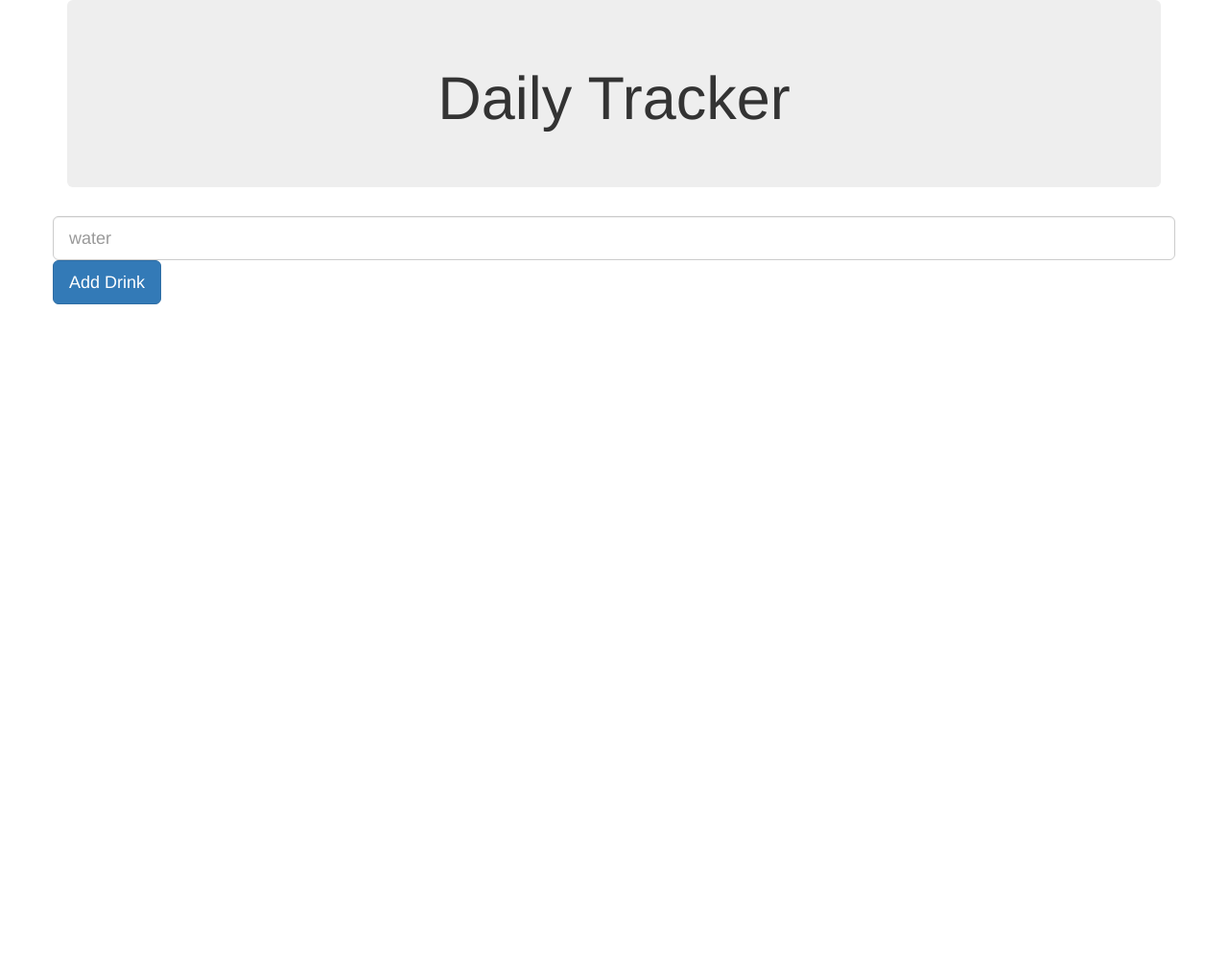
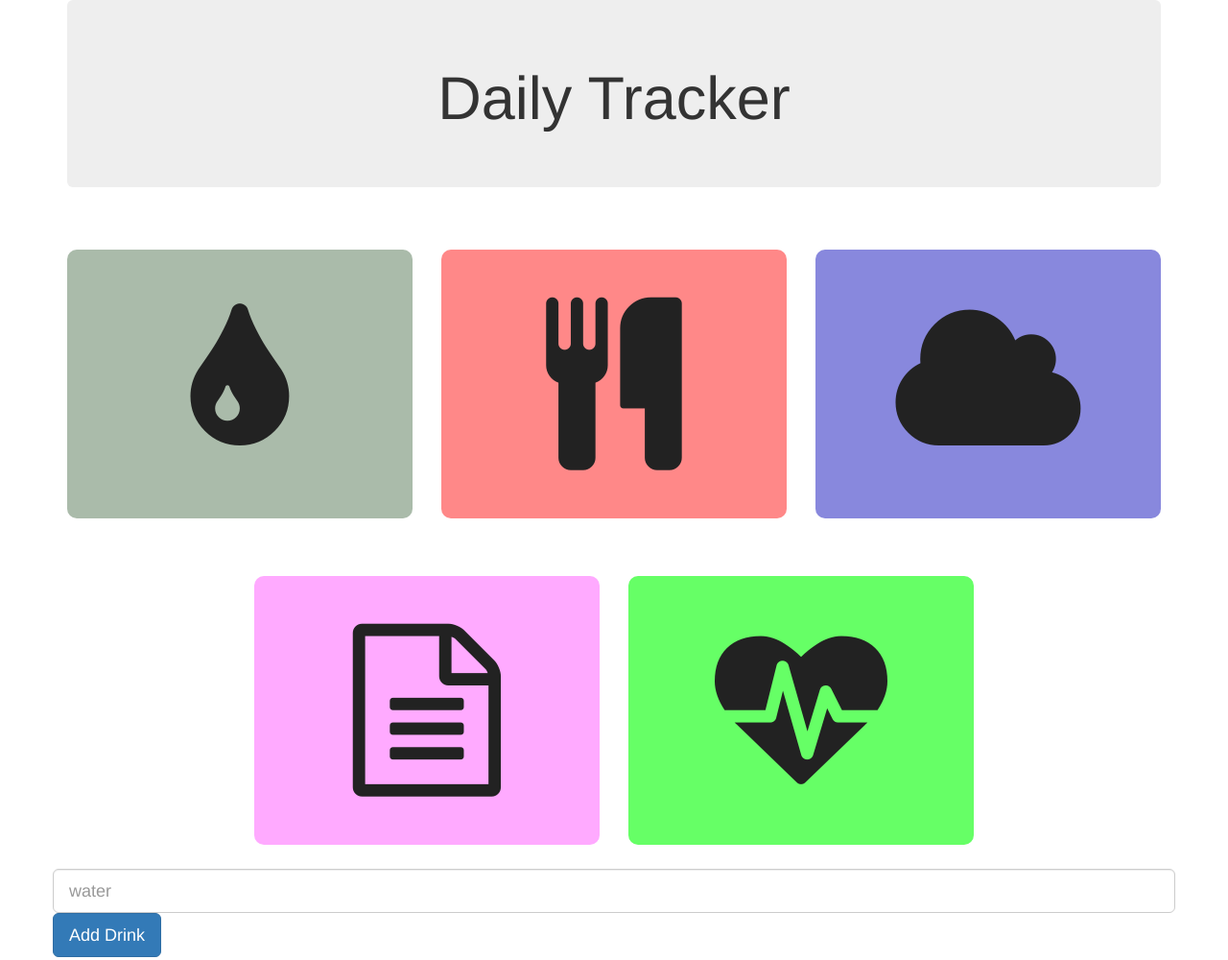
Before and after one commit to bryanhoffman/dailyTracker, a website: page public/index.html in a window 1280 px wide. Shown: the whole page at 96% size. Before the commit the page ends 800 px from the top, so only its background shows below. Drawn offline with nearby package versions, Linux system fonts and the light colour scheme.

Commit message:
some frontend work

```diff
--- a/public/index.html
+++ b/public/index.html
@@ -6,15 +6,68 @@
         <meta name="viewport">
         <title>Daily Tracker</title>
         <link rel="stylesheet" href="//netdna.bootstrapcdn.com/bootstrap/3.0.0/css/bootstrap.min.css">
+        <link rel="stylesheet" href="//maxcdn.bootstrapcdn.com/font-awesome/4.7.0/css/font-awesome.min.css">
         <script src="//ajax.googleapis.com/ajax/libs/jquery/2.0.3/jquery.min.js"></script><!-- load jquery -->
         <script src="//ajax.googleapis.com/ajax/libs/angularjs/1.0.8/angular.min.js"></script><!-- load angular -->
         <script src="core.js"></script>
+
+        <!--custom css -->
+        <!-- I'm dumb and can't figure out how to load style.css so here it is -->
+        <style>
+           .entry {
+             width: 100%;
+			 height: auto;
+  			 text-align: center;
+  			 border-radius: 10px;
+		}
+
+		.entry i {
+  			margin-top: 50px;
+  			margin-bottom: 50px;
+  			color: #222222;
+		}
+
+		.task {
+		  padding: 15px;
+		  position: relative;
+		}
+
+        </style>
     </head>
 
     <body ng-controller="mainController">
         <div class="container">
             <div class="jumbotron text-center">
                 <h1>Daily Tracker</h1>
+            </div>
+
+            <!-- tasks -->
+			<div id="tasks" class="row">
+                <div class="task col-md-4">
+                    <div class="entry" style="background: #AABBAA;">
+                        <h1><i class="fa fa-tint fa-5x"></i></h1>
+                    </div>
+                </div>
+                <div class="task col-md-4">
+                    <div class="entry" style="background: #FF8888;">
+                        <h1><i class="fa fa-cutlery fa-5x"></i></h1>
+                    </div>
+                </div>
+                <div class="task col-md-4">
+                    <div class="entry" style="background: #8888DD;">
+                        <h1><i class="fa fa-cloud fa-5x"></i></h1>
+                    </div>
+                </div>
+                <div class="task col-md-4 col-md-offset-2">
+                    <div class="entry" style="background: #FFAAFF;">
+                        <h1><i class="fa fa-file-text-o fa-5x"></i></h1>
+                    </div>
+                </div>
+                <div class="task col-md-4">
+                    <div class="entry" style="background: #66FF66;">
+                        <h1><i class="fa fa-heartbeat fa-5x"></i></h1>
+                    </div>
+                </div>
             </div>
 
             <!-- create hydration instance -->
@@ -39,7 +92,6 @@
                     </div>
                 </div>
             </div>
-
         </div>
    </body>
 </html>
```
